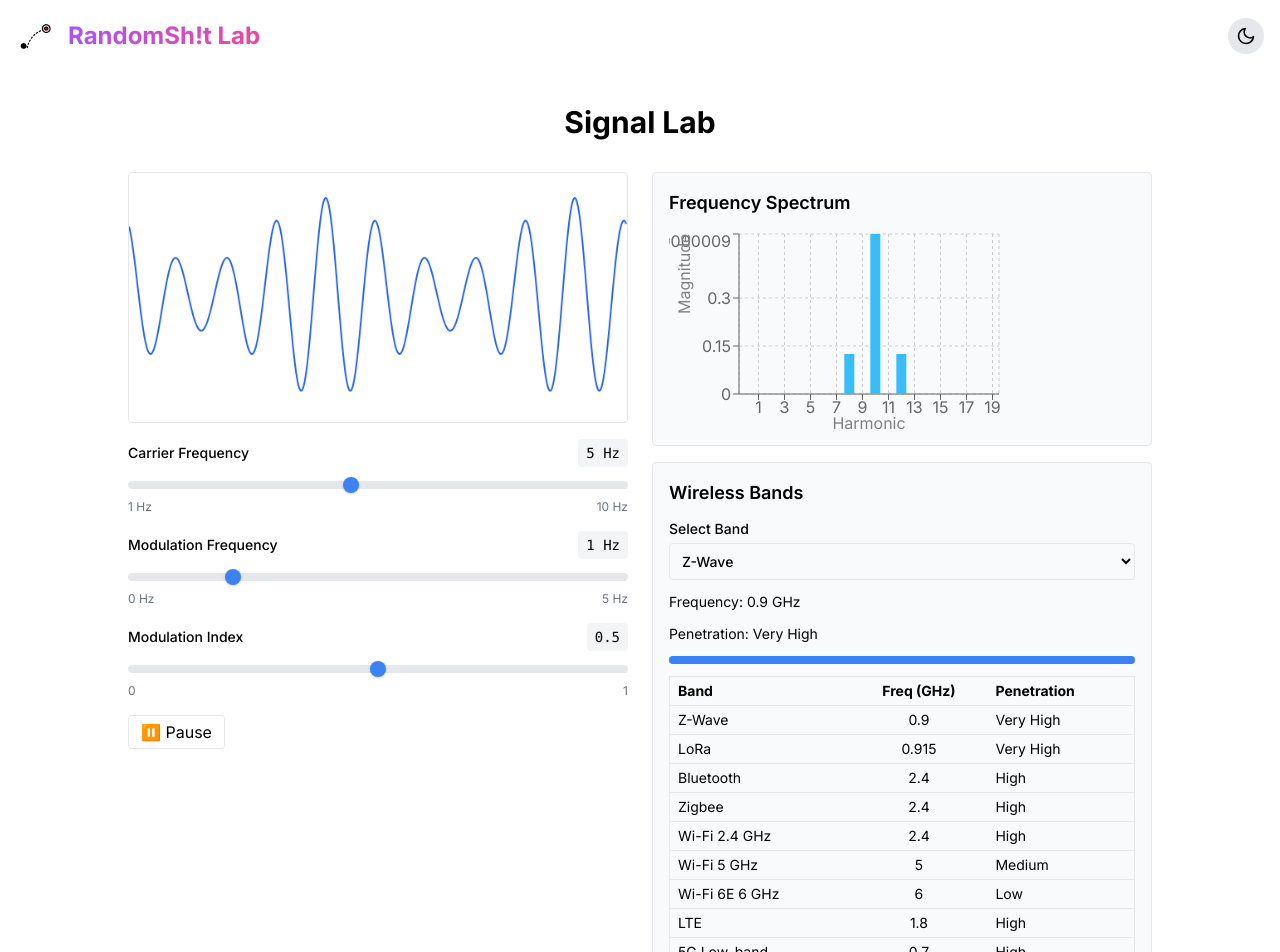
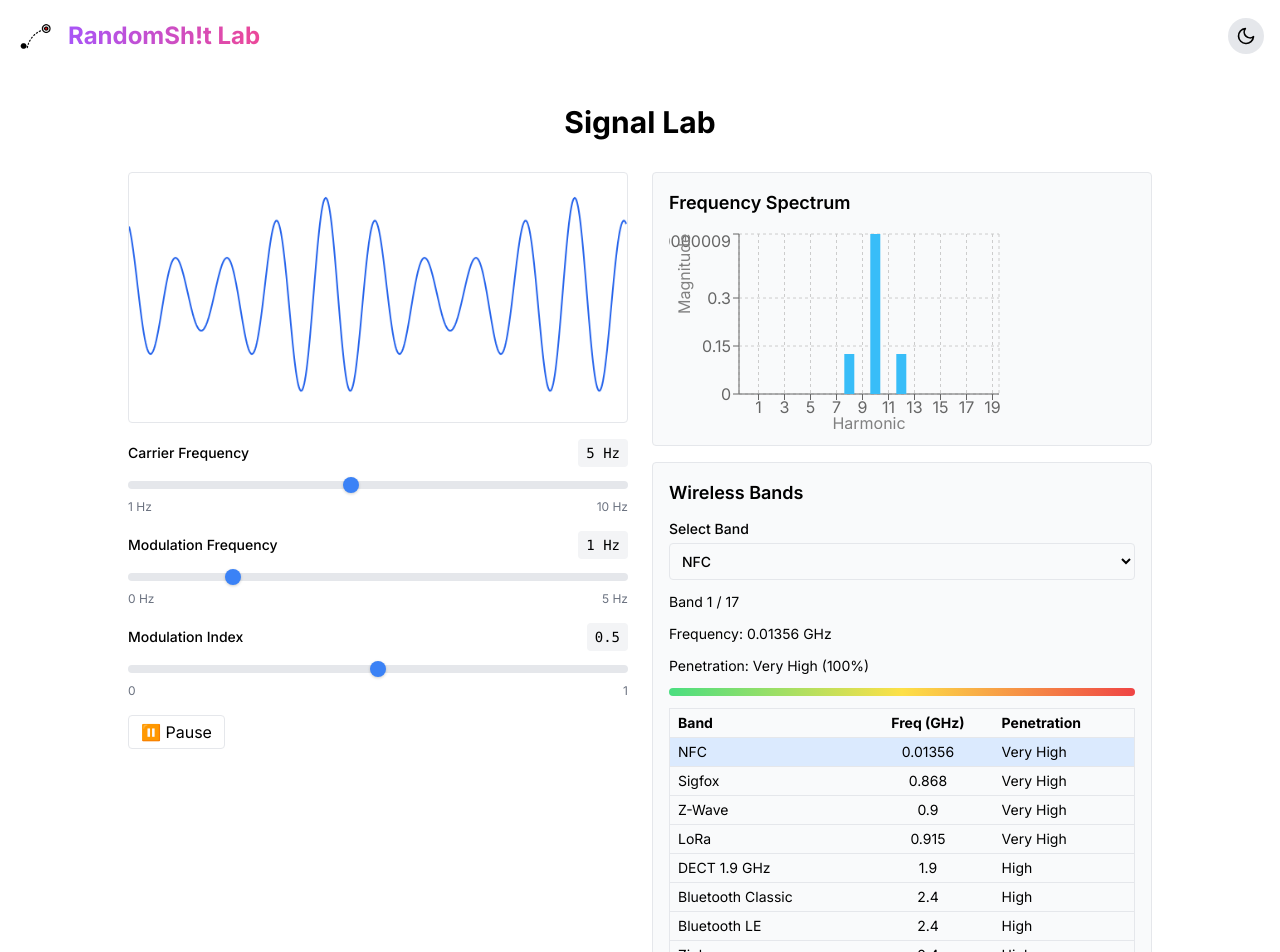
Before and after one commit to DefaultBanda/ShitLabOPAI, a Next.js app: page /simulations/signal-lab in a window 1280 px wide. Shown: the top 952 px of the page. Built offline with nearby package versions, Linux system fonts and the light colour scheme.

Commit message:
Enhance wireless band list and UI

```diff
--- a/components/simulations/SignalLab.jsx
+++ b/components/simulations/SignalLab.jsx
@@ -5,13 +5,19 @@ import SliderRow from "@/components/ui/SliderRow"
 import { LineChart, Line, XAxis, YAxis, CartesianGrid, Tooltip, BarChart, Bar } from "recharts"
 
 const BANDS = [
+  { name: "NFC", freq: 0.01356, penetration: "Very High" },
+  { name: "Sigfox", freq: 0.868, penetration: "Very High" },
   { name: "Z-Wave", freq: 0.9, penetration: "Very High" },
   { name: "LoRa", freq: 0.915, penetration: "Very High" },
-  { name: "Bluetooth", freq: 2.4, penetration: "High" },
+  { name: "DECT 1.9 GHz", freq: 1.9, penetration: "High" },
+  { name: "Bluetooth Classic", freq: 2.4, penetration: "High" },
+  { name: "Bluetooth LE", freq: 2.4, penetration: "High" },
   { name: "Zigbee", freq: 2.4, penetration: "High" },
-  { name: "Wi-Fi 2.4 GHz", freq: 2.4, penetration: "High" },
+  { name: "Wi-Fi 4 2.4 GHz", freq: 2.4, penetration: "High" },
+  { name: "Wi-Fi 4 5 GHz", freq: 5, penetration: "Medium" },
   { name: "Wi-Fi 5 GHz", freq: 5, penetration: "Medium" },
   { name: "Wi-Fi 6E 6 GHz", freq: 6, penetration: "Low" },
+  { name: "Wi-Fi 7 6 GHz", freq: 6, penetration: "Low" },
   { name: "LTE", freq: 1.8, penetration: "High" },
   { name: "5G Low-band", freq: 0.7, penetration: "High" },
   { name: "5G mid-band", freq: 3.5, penetration: "Medium" },
@@ -163,11 +169,12 @@ export default function SignalLab() {
                 ))}
               </select>
             </label>
+            <div className="text-sm">Band {bandIndex + 1} / {BANDS.length}</div>
             <div className="text-sm">Frequency: {band.freq} GHz</div>
-            <div className="text-sm">Penetration: {band.penetration}</div>
-            <div className="h-2 w-full bg-gray-300 rounded">
+            <div className="text-sm">Penetration: {band.penetration} ({PEN_LEVEL[band.penetration]}%)</div>
+            <div className="h-2 w-full bg-gray-200 rounded overflow-hidden">
               <div
-                className="h-2 rounded bg-blue-500"
+                className="h-full bg-gradient-to-r from-green-400 via-yellow-300 to-red-500"
                 style={{ width: `${PEN_LEVEL[band.penetration]}%` }}
               />
             </div>
@@ -180,8 +187,8 @@ export default function SignalLab() {
                 </tr>
               </thead>
               <tbody>
-                {BANDS.map((b) => (
-                  <tr key={b.name} className="border-t">
+                {BANDS.map((b, i) => (
+                  <tr key={b.name} className={`border-t ${i === bandIndex ? 'bg-blue-100 dark:bg-blue-900' : ''}` }>
                     <td className="px-2 py-1">{b.name}</td>
                     <td className="px-2 py-1 text-center">{b.freq}</td>
                     <td className="px-2 py-1">{b.penetration}</td>
```
